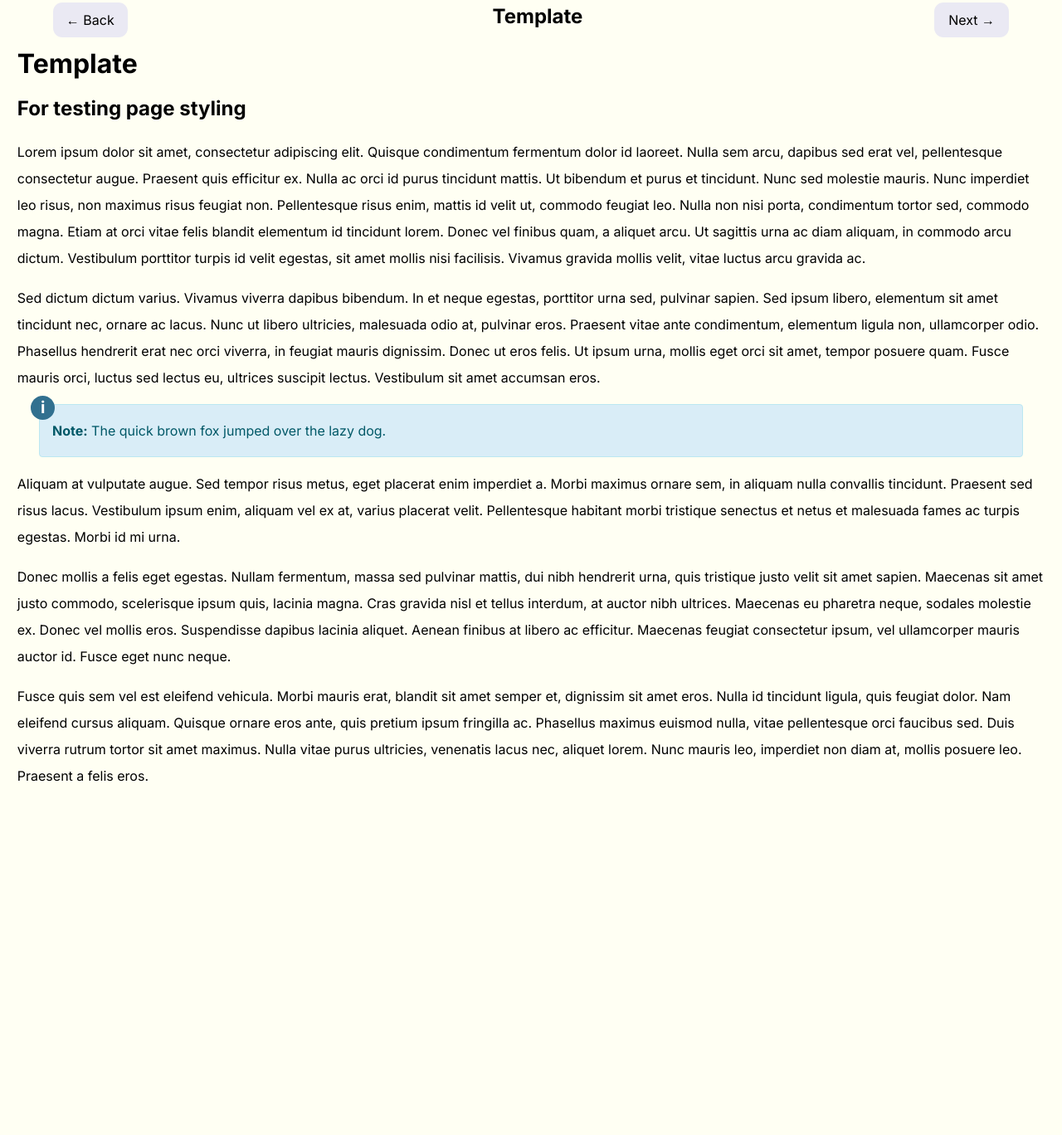
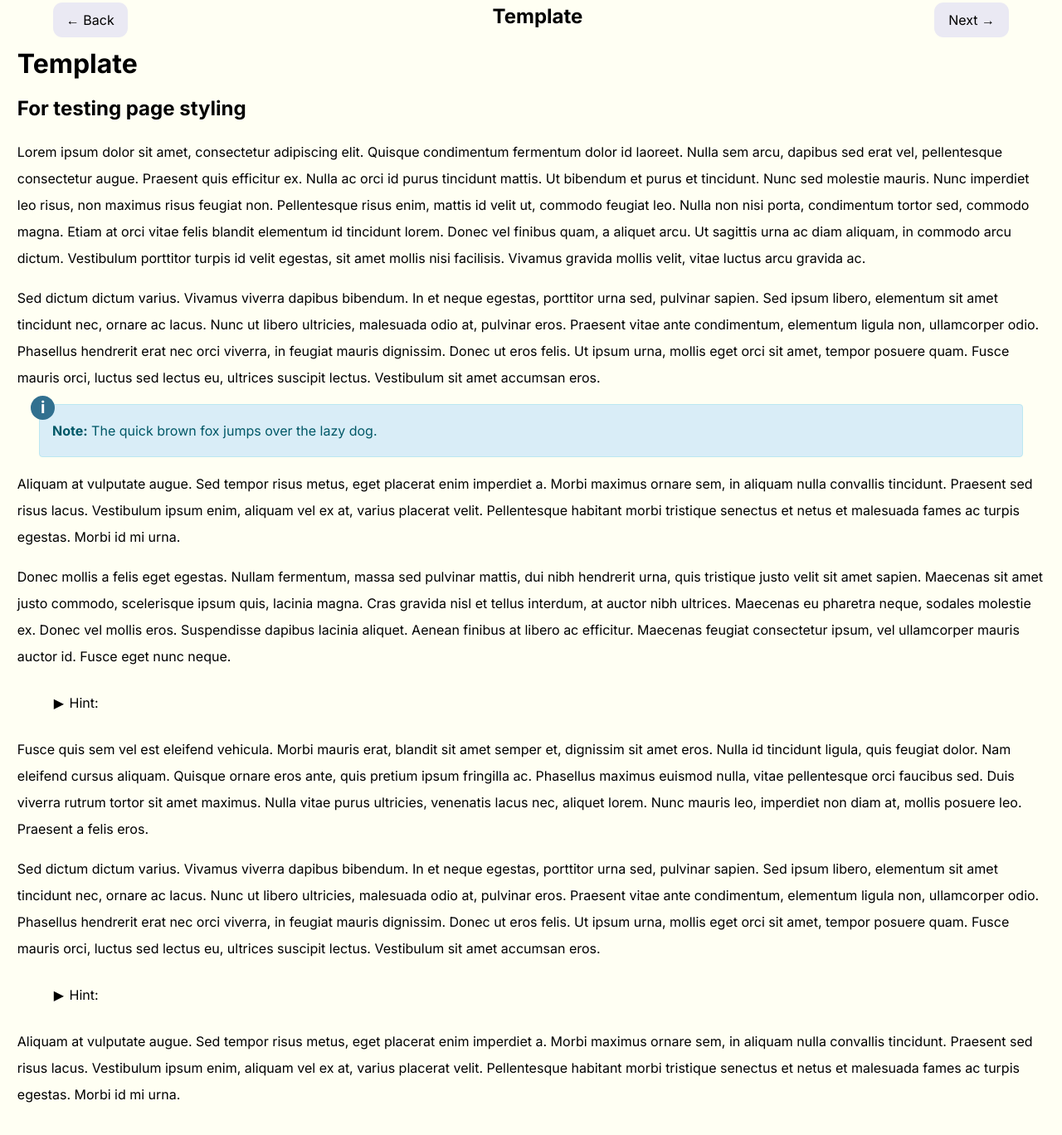
Before and after one commit to rikedyp/APLWorkshop, a Jekyll site: the page built from template.md, in a window 1280 px wide and 1375 px high. Shown: the top 1368 px of the window at 83% size. Built offline with Jekyll 4.4.1, drawn with Linux system fonts in a browser that asks for light colours; nearby versions of some CDN libraries; our own code applies the rules of GitHub Pages for plain Markdown files.

Commit message:
Add accordion hints

```diff
--- /dev/null
+++ b/_includes/hint.html
@@ -0,0 +1,8 @@
+
+<div class="tab">
+	<input type="checkbox" id="{{ include.id }}">
+	<label class="tab-label" for="{{ include.id }}">&nbsp;Hint:</label>
+	<div class="tab-content">
+		{{ include.content }}
+	</div>
+</div>
--- a/_layouts/workshop.html
+++ b/_layouts/workshop.html
@@ -21,6 +21,7 @@
 	<script src="https://cdnjs.cloudflare.com/ajax/libs/mathjax/3.0.5/es5/tex-mml-chtml.js" integrity="sha256-HGLuEfFcsUJGhvB8cQ8nr0gai9EucOOaIxFw7qxmd+w=" crossorigin="anonymous"></script>
 	<link rel="stylesheet" href="{{ site.baseurl }}/css/style.css">
 	<link rel="stylesheet" href="{{ site.baseurl }}/css/alerts.css">
+	<link rel="stylesheet" href="{{ site.baseurl }}/css/hints.css">
 	<link rel="stylesheet" href="{{ site.baseurl }}/css/print.css">
 </head>
 <body>
--- /dev/null
+++ b/css/hints.scss
@@ -0,0 +1,81 @@
+---
+---
+
+/* Colors */
+$bg: #fffff3;
+$clouds: #ecf0f1;
+
+/* Accordion styles */
+.tab {
+    position: relative;
+    line-height: 1;
+    border-radius: 4px;
+    margin-left: 3ex;
+    margin-right: 3ex;
+    max-width: 99%;
+	position: relative;
+	color: black;
+	overflow: hidden;
+	input {
+		position: absolute;
+		opacity: 0;
+		z-index: -1;
+	}
+	&-label {
+		display: flex;
+		justify-content: flex-start;
+		padding: 1em;
+		background: $bg;
+		font-weight: normal;
+		cursor: pointer;
+		/* Icon */
+		&:hover {
+			background: darken($bg, 10%);
+		}
+		&::before {
+            transform-origin: center center;
+            content: "\25B6";
+			width: 1em;
+			height: 1em;
+			text-align: center;
+			transition: all 0.3s;
+        }
+        &::after{
+            display: none;
+        }
+	}
+	&-content {
+		max-height: 0;
+		padding: 0 1em;
+        color: black;
+		background: $bg;
+		transition: all 0.3s;
+	}
+	&-close {
+		display: flex;
+		justify-content: flex-end;
+		padding: 1em;
+		font-size: 0.75em;
+		background: $bg;
+		cursor: pointer;
+		&:hover {
+			background: darken($bg, 10%);
+		}
+	}
+}
+
+input:checked {
+	+ .tab-label {
+		background: darken($bg, 10%);
+		&::before {
+			transform: rotate(90deg);
+        }
+        &::after{
+            display: none;
+        }
+	}
+	~ .tab-content {
+		max-height: 100vh;
+		padding: 1em;
+	}
+}
--- a/css/style.scss
+++ b/css/style.scss
@@ -1,9 +1,9 @@
 ---
 ---
 
+/* Fonts */
 @import url('https://fonts.googleapis.com/css2?family=Inter:wght@400;700&display=swap');
 @import url('https://fonts.googleapis.com/css2?family=Inter:wght@400;700&display=swap&text=%E2%86%90|%E2%86%92');
-
 @font-face {font-family: "APL385";src: url("{{ site.baseurl}}/assets/Apl385.ttf");}
 
 @media only screen and (max-width: 600px) {
--- a/template.md
+++ b/template.md
@@ -1,7 +1,6 @@
 ---
 layout: workshop
 ---
-
 # Template
 ## For testing page styling
 
@@ -9,10 +8,18 @@ Lorem ipsum dolor sit amet, consectetur adipiscing elit. Quisque condimentum fer
 
 Sed dictum dictum varius. Vivamus viverra dapibus bibendum. In et neque egestas, porttitor urna sed, pulvinar sapien. Sed ipsum libero, elementum sit amet tincidunt nec, ornare ac lacus. Nunc ut libero ultricies, malesuada odio at, pulvinar eros. Praesent vitae ante condimentum, elementum ligula non, ullamcorper odio. Phasellus hendrerit erat nec orci viverra, in feugiat mauris dignissim. Donec ut eros felis. Ut ipsum urna, mollis eget orci sit amet, tempor posuere quam. Fusce mauris orci, luctus sed lectus eu, ultrices suscipit lectus. Vestibulum sit amet accumsan eros.
 
-{% include note.html content="The quick brown fox jumped over the lazy dog." %}
+{% include note.html content="The quick brown fox jumps over the lazy dog." %}
 
 Aliquam at vulputate augue. Sed tempor risus metus, eget placerat enim imperdiet a. Morbi maximus ornare sem, in aliquam nulla convallis tincidunt. Praesent sed risus lacus. Vestibulum ipsum enim, aliquam vel ex at, varius placerat velit. Pellentesque habitant morbi tristique senectus et netus et malesuada fames ac turpis egestas. Morbi id mi urna.
 
 Donec mollis a felis eget egestas. Nullam fermentum, massa sed pulvinar mattis, dui nibh hendrerit urna, quis tristique justo velit sit amet sapien. Maecenas sit amet justo commodo, scelerisque ipsum quis, lacinia magna. Cras gravida nisl et tellus interdum, at auctor nibh ultrices. Maecenas eu pharetra neque, sodales molestie ex. Donec vel mollis eros. Suspendisse dapibus lacinia aliquet. Aenean finibus at libero ac efficitur. Maecenas feugiat consectetur ipsum, vel ullamcorper mauris auctor id. Fusce eget nunc neque.
 
+{% include hint.html id="1" content="APL is fun for the whole family!" %}
+
 Fusce quis sem vel est eleifend vehicula. Morbi mauris erat, blandit sit amet semper et, dignissim sit amet eros. Nulla id tincidunt ligula, quis feugiat dolor. Nam eleifend cursus aliquam. Quisque ornare eros ante, quis pretium ipsum fringilla ac. Phasellus maximus euismod nulla, vitae pellentesque orci faucibus sed. Duis viverra rutrum tortor sit amet maximus. Nulla vitae purus ultricies, venenatis lacus nec, aliquet lorem. Nunc mauris leo, imperdiet non diam at, mollis posuere leo. Praesent a felis eros.
+
+Sed dictum dictum varius. Vivamus viverra dapibus bibendum. In et neque egestas, porttitor urna sed, pulvinar sapien. Sed ipsum libero, elementum sit amet tincidunt nec, ornare ac lacus. Nunc ut libero ultricies, malesuada odio at, pulvinar eros. Praesent vitae ante condimentum, elementum ligula non, ullamcorper odio. Phasellus hendrerit erat nec orci viverra, in feugiat mauris dignissim. Donec ut eros felis. Ut ipsum urna, mollis eget orci sit amet, tempor posuere quam. Fusce mauris orci, luctus sed lectus eu, ultrices suscipit lectus. Vestibulum sit amet accumsan eros.
+
+{% include hint.html id="2" content="This is a second, independent hint on the page." %}
+
+Aliquam at vulputate augue. Sed tempor risus metus, eget placerat enim imperdiet a. Morbi maximus ornare sem, in aliquam nulla convallis tincidunt. Praesent sed risus lacus. Vestibulum ipsum enim, aliquam vel ex at, varius placerat velit. Pellentesque habitant morbi tristique senectus et netus et malesuada fames ac turpis egestas. Morbi id mi urna.
```
Also changed, not shown: cheatsheets/index.md (added, +4 -0 lines).
